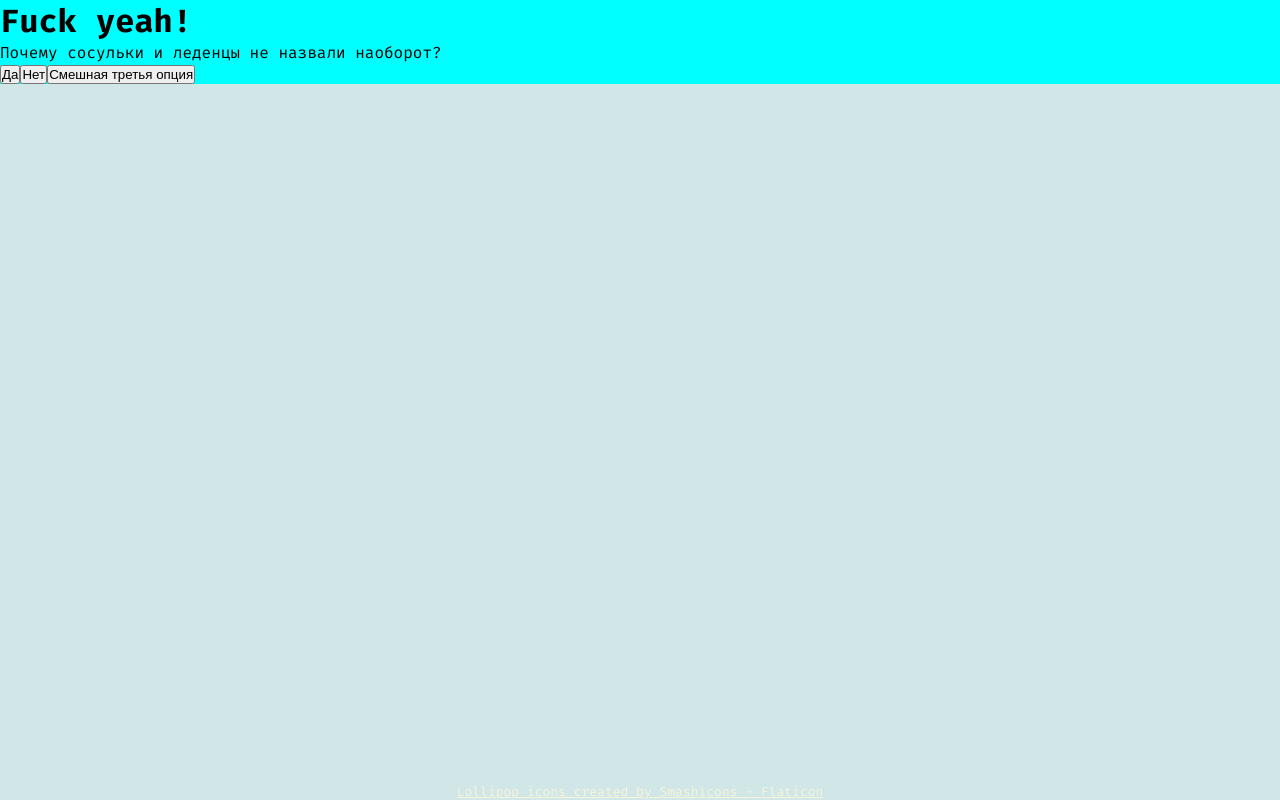
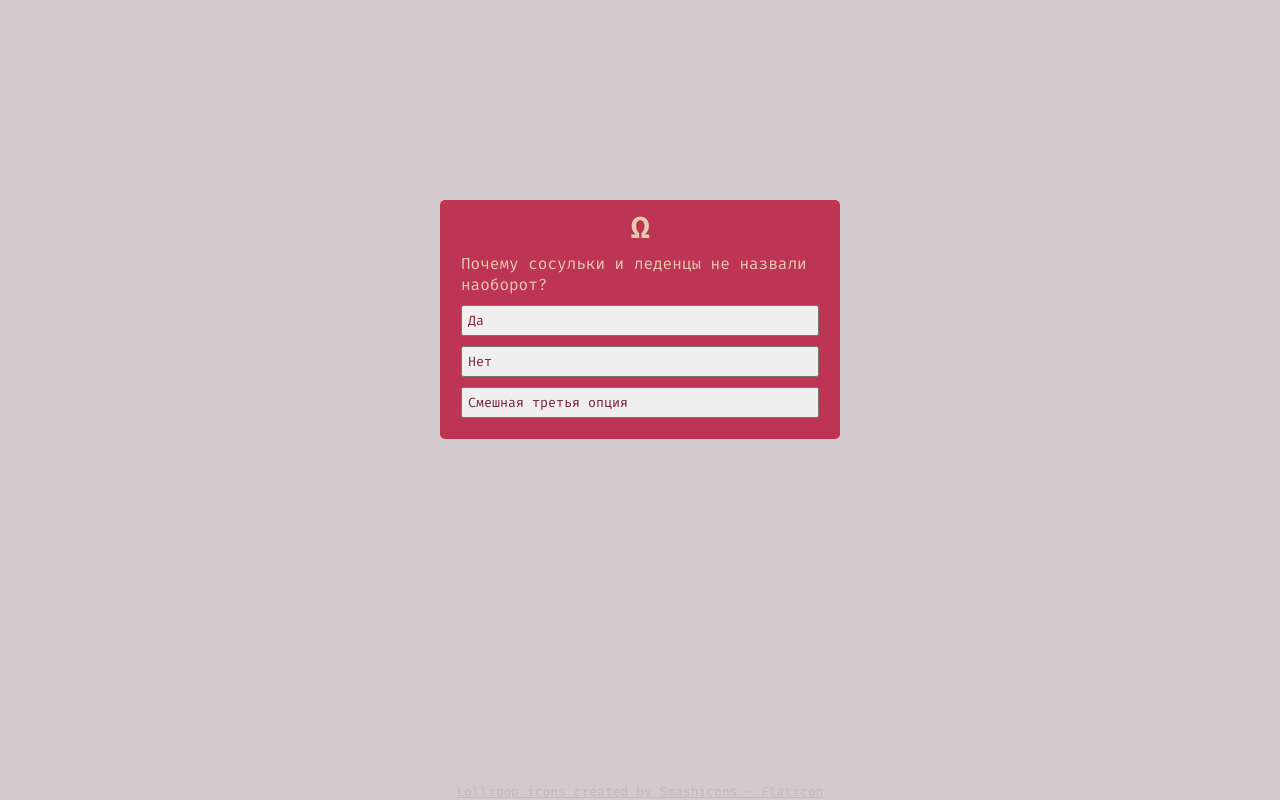
Before and after one commit to sergeypeterman/poll-test, a Next.js app: page / in a window 1280 px wide. Built offline with nearby package versions, Linux system fonts and the light colour scheme.

Commit message:
final version

```diff
--- a/pages/index.js
+++ b/pages/index.js
@@ -1,7 +1,6 @@
 import Head from "next/head";
 import styles from "@/styles/Home.module.css";
 import React, { Fragment, useEffect, useState } from "react";
-
 
 const config = [
   {
@@ -58,14 +57,12 @@ export default function Home() {
       <main className={styles.main}>
         <div className={styles.page}>
           <div className={styles.poll}>
-            <h1>Fuck yeah!</h1>
+            <h1 className={styles.fuck}>Ω</h1>
             <section>
               <div>
-                <p>
-                Почему сосульки и леденцы не назвали наоборот?
-                </p>
+                <p className={styles.question}>Почему сосульки и леденцы не назвали наоборот?</p>
 
-                <div>
+                <div className={styles.buttons_wrap}>
                   {!hasVoted ? (
                     <Fragment>
                       {config.map((item, index) => {
@@ -76,35 +73,36 @@ export default function Home() {
                             key={index}
                             onClick={() => handleClick(id)}
                             disabled={isSubmitting || error}
+                            className={styles.button}
                           >
-                            <span>{name}</span>
+                            <span className={styles.button_text}>{name}</span>
+                            <span></span>
                           </button>
                         );
                       })}
                     </Fragment>
                   ) : (
                     <Fragment>
-
                       {results.data.map((result, index) => {
                         const { percent, isMax } = result;
                         const name = config[index].name;
+
                         return (
-                          <div key={index}>
-                            <span
-                              style={{
-                                width: `${percent}%`,
-                              }}
-                            />
-                            <span>{name}</span>
+                          <button
+                            key={index}
+                            className={styles.button_pressed}
+
+                          >
+                            <span className={styles.button_text}>{name}</span>
                             <span>{`${percent}%`}</span>
-                          </div>
+                          </button>
                         );
                       })}
                     </Fragment>
                   )}
                 </div>
-                {hasVoted ? <p>{`${results.total} votes`}</p> : null}
-                {error ? <p>{error.message}</p> : null}
+                {hasVoted ? <p className={styles.question}>{`${results.total} votes`}</p> : null}
+                {error ? <p className={styles.question}>{error.message}</p> : null}
               </div>
             </section>
           </div>
--- a/styles/Home.module.css
+++ b/styles/Home.module.css
@@ -1,12 +1,4 @@
-.footer{
-  display: flex;
-  justify-content: center;
-  font-size: small;
-  text-decoration: none;
-}
-.footer a{
-  color: beige;
-}
+
 
 .main {
   height: 100vh;
@@ -18,19 +10,72 @@
   margin: 0;
 }
 
+.page{
+  display: flex;
+  align-items: center;
+  justify-content: space-between;
+  flex-direction: column;
+  background-color: #D4CACD;
+  height: 100%;
+  width: 100%;
+}
+
 .poll{
   display: flex;
   flex-direction: column;
   justify-content: center;
-  background-color: aqua;
+  background-color: #BE3455;
+  width: 400px;
+  margin: 200px auto;
+  border-radius: 5px;
+  padding: 1em;
 }
 
-.page{
+.fuck{
   display: flex;
+  justify-content: center;
+  margin-top: -10px;
+}
 
+.question{
+  padding: 5px;
+}
+
+.buttons_wrap{
+  display: flex;
+  flex-direction: column;
+  justify-content: center;
+}
+
+.button{
+  text-align: left;
+  margin: 5px;
+  padding: 5px;
+  display: flex;
   justify-content: space-between;
-  flex-direction: column;
-  background-color: rgb(209, 230, 230);
-  height: 100%;
-  width: 100%;
+  /*background: linear-gradient(to right, #a79fa1 30%, #D4CACD 30%);*/
 }
+
+.button_pressed{
+  text-align: left;
+  margin: 5px;
+  padding: 5px;
+  display: flex;
+  justify-content: space-between;
+}
+
+.button_text{
+  color:#772035;
+  font-weight: 500;
+  font-family: 'Fira Code', monospace;
+}
+
+.footer{
+  display: flex;
+  justify-content: center;
+  font-size: small;
+  text-decoration: none;
+}
+.footer a{
+  color: rgb(189, 189, 185);
+}
--- a/styles/globals.css
+++ b/styles/globals.css
@@ -8,4 +8,5 @@
   html,
   body {
     font-family: 'Fira Code', monospace;
+    color: #E5CCB0;
   }
```
Also changed, not shown: pages/api/create-poll.js (+11 -10 lines).
